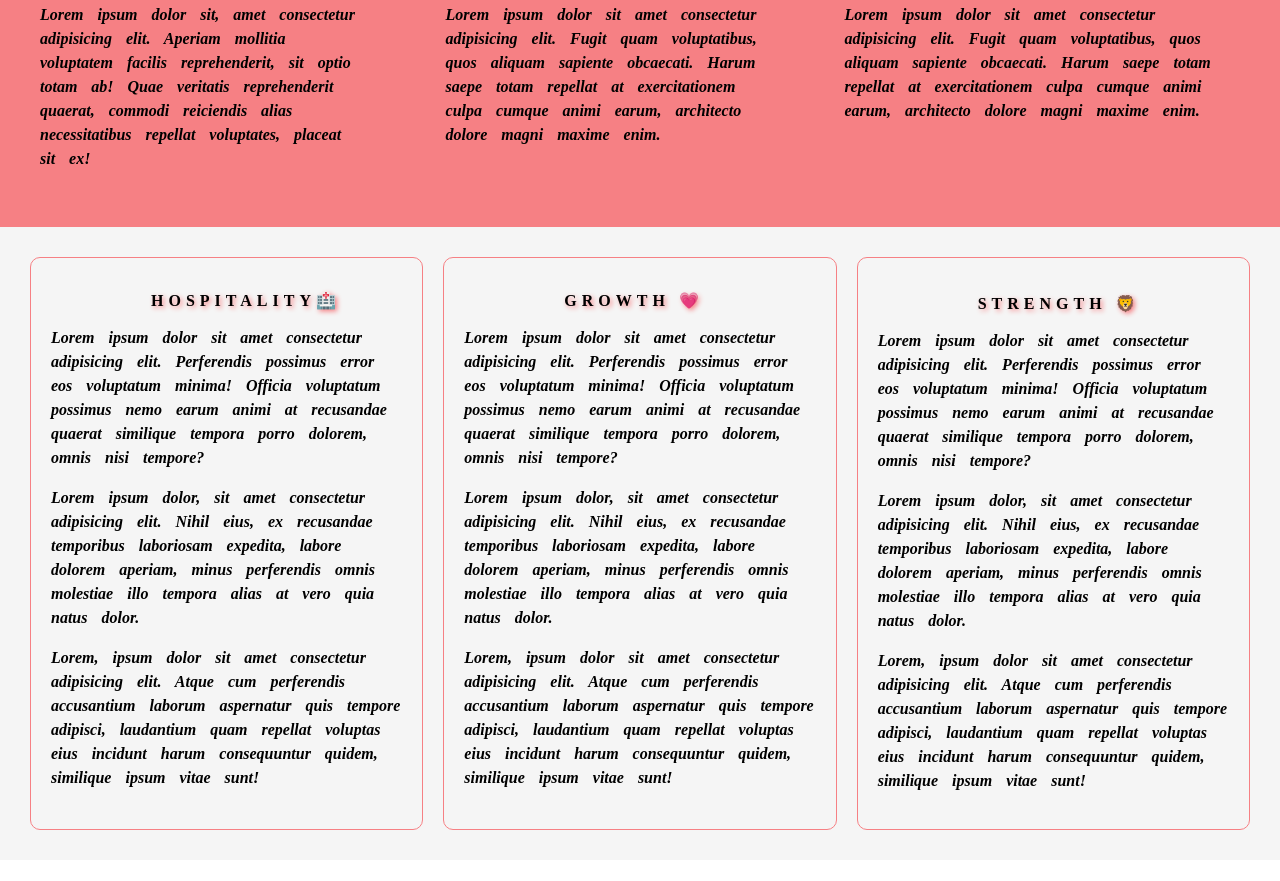
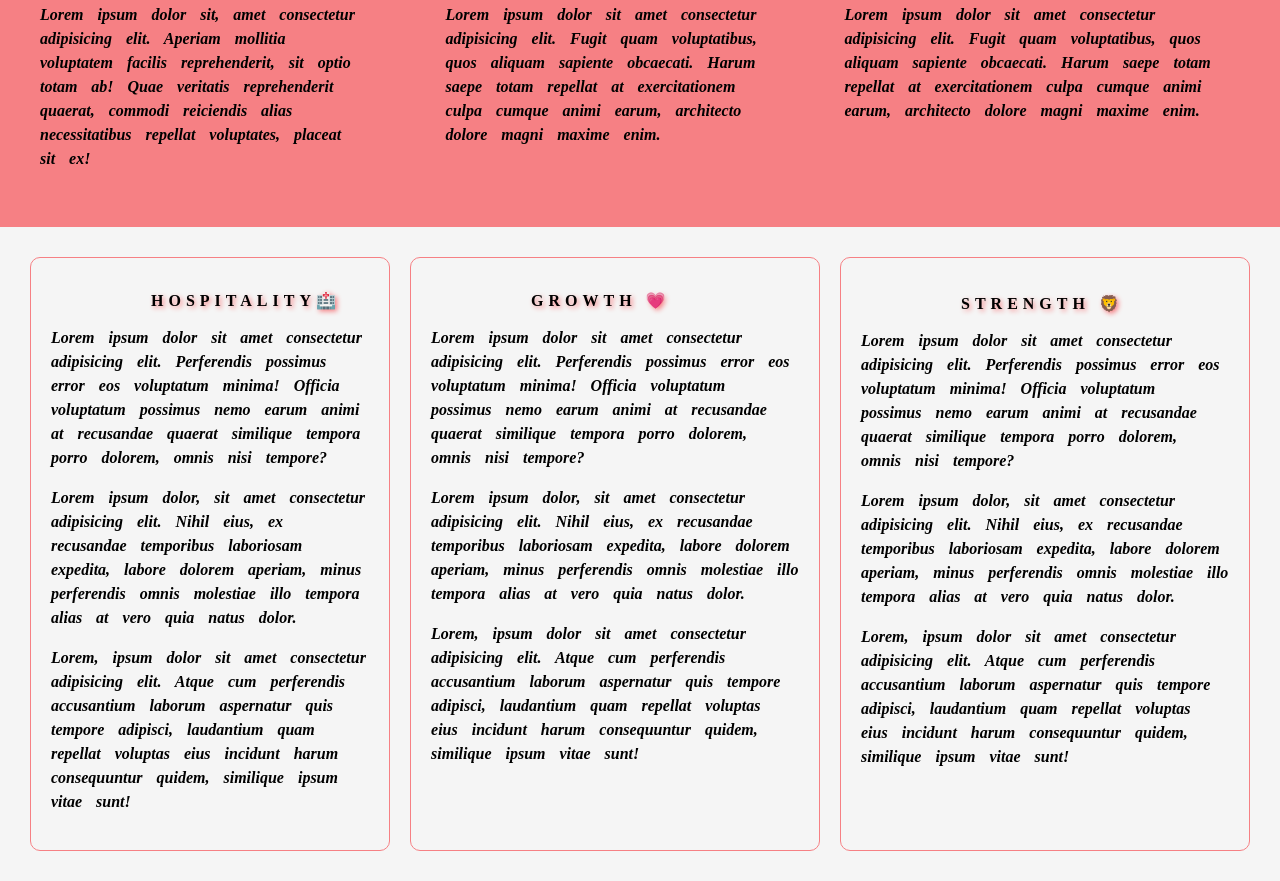
Before and after one commit to coderchris1234/best-practices, a plain HTML site: page practise/index.html in a window 1280 px wide. Shown: the part 357-1238 px from the top of the page. Before the commit the page ends 1217 px from the top, so only its background shows below. Drawn offline with Linux system fonts and the light colour scheme.

Commit message:
update html and CSS

```diff
--- a/practise/index.html
+++ b/practise/index.html
@@ -44,8 +44,9 @@
     </header>
 
 
-    <section id="main-section">
-            <div id="hospitality">
+    <section class="main-section">
+            <div class="hospitality">
+                <div class="hospital">
                     <h1>hospitality🏥 </h1>
                     <p>
                         Lorem ipsum dolor sit amet consectetur adipisicing elit. Perferendis possimus error eos voluptatum minima! Officia voluptatum possimus nemo earum animi at recusandae quaerat similique tempora porro dolorem, omnis nisi tempore?
@@ -58,8 +59,10 @@
                         Lorem, ipsum dolor sit amet consectetur adipisicing elit. Atque cum perferendis accusantium laborum aspernatur quis tempore adipisci, laudantium quam repellat voluptas eius incidunt harum consequuntur quidem, similique ipsum vitae sunt!
                     </p>
                 </div>
+            </div>
 
-            <div id="growth">
+            <div class="growth">
+                <div class="inner-growth">
                     <h2>Growth 💗 </h2>
                     <p>
                         Lorem ipsum dolor sit amet consectetur adipisicing elit. Perferendis possimus error eos voluptatum minima! Officia voluptatum possimus nemo earum animi at recusandae quaerat similique tempora porro dolorem, omnis nisi tempore?
@@ -72,8 +75,9 @@
                         Lorem, ipsum dolor sit amet consectetur adipisicing elit. Atque cum perferendis accusantium laborum aspernatur quis tempore adipisci, laudantium quam repellat voluptas eius incidunt harum consequuntur quidem, similique ipsum vitae sunt!
                     </p>
                 </div>
+                </div>
 
-            <div id="strength">
+            <div class="strength">
                 <h3>Strength 🦁 </h3>
                 <p>
                     Lorem ipsum dolor sit amet consectetur adipisicing elit. Perferendis possimus error eos voluptatum minima! Officia voluptatum possimus nemo earum animi at recusandae quaerat similique tempora porro dolorem, omnis nisi tempore?
--- a/practise/style.css
+++ b/practise/style.css
@@ -42,24 +42,35 @@ body{
     font-weight: bolder;
 }
 
-#main-section{
+.main-section{
     display: flex;
     border-bottom: black;
     background-color: whitesmoke;
     padding: 30px;
     width: auto;
+    /* transition: 300ms; */
 }
 
-#main-section :hover{
+.hospital{
+    border:1px solid #f68084;
+    border-radius: 10px;
+    margin-right: 20px;
+    padding: 20px;
+    transition: 300ms;
+}
+
+.hospital:hover{
     cursor: pointer;
     background-color: #f68084;
     color: #fff;
     text-shadow: 2px 2px 5px black;
-    transition: 2ms;
-    position: relative;
+
+
 }
 
-#main-section h1, h2, h3{
+
+
+.main-section h1, h2, h3{
     margin-left: 100px;
     font-size: 100%;
     text-shadow: black;
@@ -70,29 +81,23 @@ body{
 
 }
 
-#main-section p{
+.main-section p{
     font-style: italic;
     word-spacing: 10px;
     line-height: 1.5em;
     font-weight: bolder;
 }
 
-#hospitality{
-    border:1px solid #f68084;
-    border-radius: 10px;
-    margin-right: 20px;
-    padding: 20px;
-}
 
 
 
-#growth{
+.growth{
     border:1px solid #f68084;
     border-radius: 10px;
     padding: 20px;
 }
 
-#strength{
+.strength{
     border:1px solid #f68084;
     border-radius: 10px;
     margin-left: 20px;
```
Lines whose indentation alone changed are shown as unchanged.
